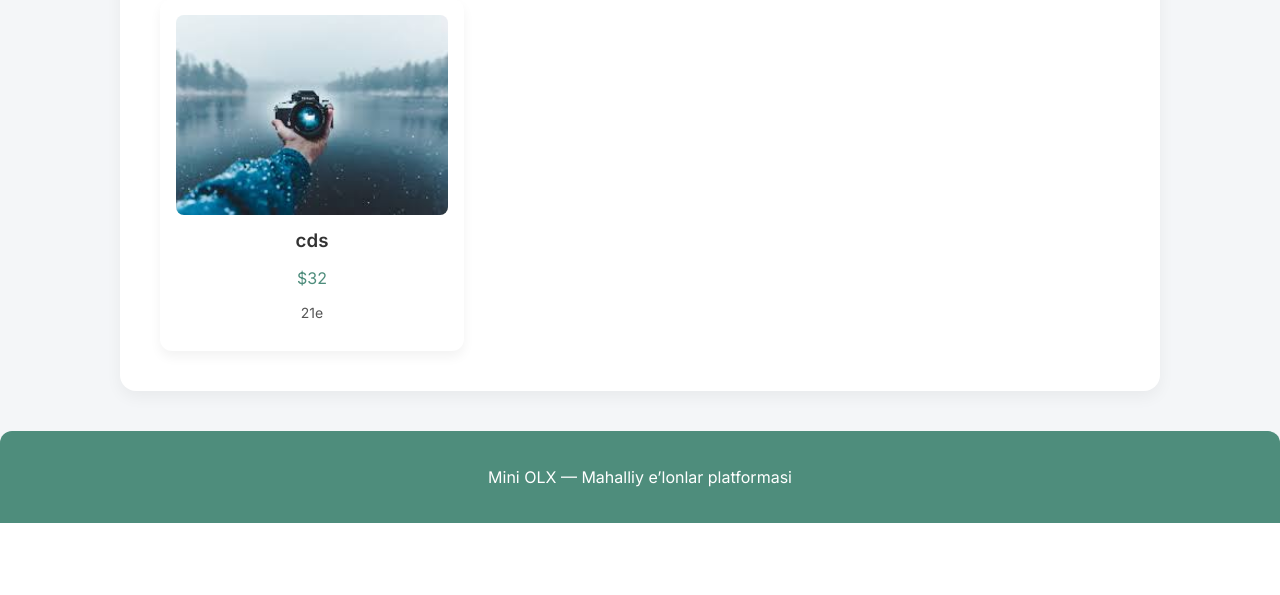
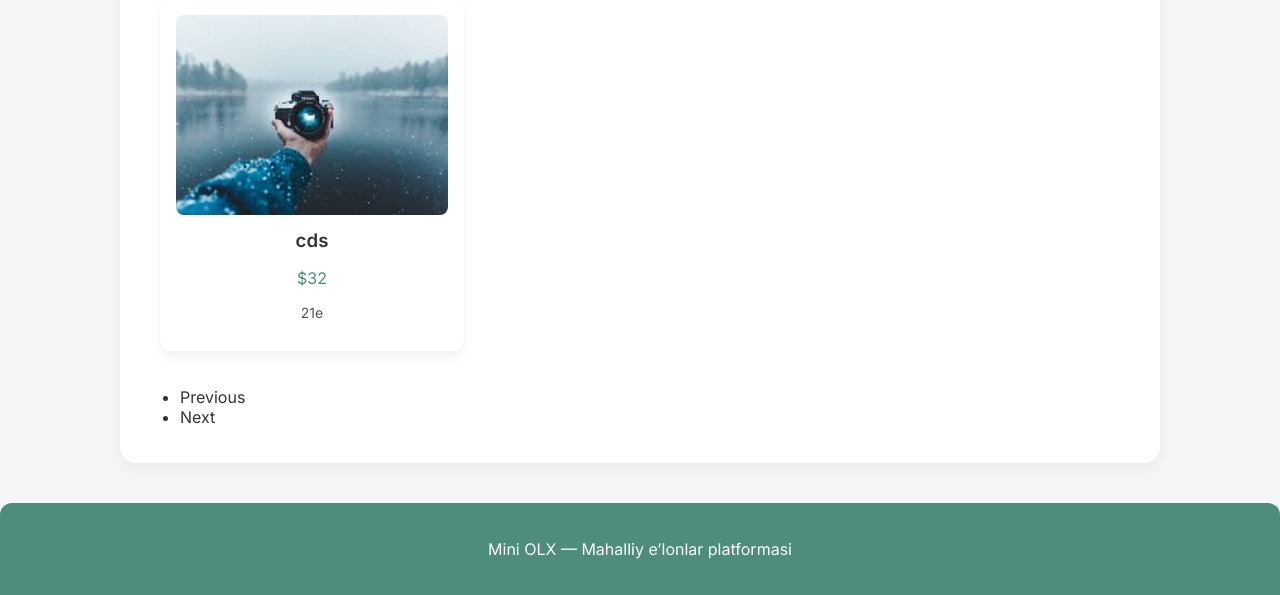
Before and after one commit to BotirovTohir/olx_clone, a Django app: page /pro-list/ in a window 1280 px wide. Shown: the part 1090-1685 px from the top of the page. Before the commit the page ends 1613 px from the top, so only its background shows below. Run offline with Django 5.2, Linux system fonts and the light colour scheme; data comes from the database, SQL or seed files in the repository; both versions use the stored data as it was after the commit.

Commit message:
O'zgartirishlar kiritildi

```diff
--- a/page/views.py
+++ b/page/views.py
@@ -1,5 +1,7 @@
+from django.core.paginator import Paginator
 from django.db.models import Q
 from django.shortcuts import render, redirect
+from django.template.context_processors import request
 
 from page.forms import CategoryForm, ProductForm
 from page.models import Category, Product
@@ -22,7 +24,18 @@
             Q(description__icontains=query) |
             Q(price__icontains=query)
         )
+    else:
+        results = Product.objects.all()
     return render(request, 'products/product_list.html', {'products': results, 'query': query})
+
+
+    paginator = Paginator(results, 6)
+    page = request.GET.get("page")
+    page_data = paginator.get_page(page)
+    return render(request, 'products/product_list.html', {
+        'results': page_data,
+        'query': query
+    })
 
 
 def register(request):
@@ -111,8 +124,3 @@
     else:
         form = ProductForm(instance=product)
     return render(request, 'products/product_form.html', {'form': form})
-
-
-
-def get_non(request):
-    return render(request, 'products/product_form.html', {'form': form})
--- a/templates/products/category.html
+++ b/templates/products/category.html
@@ -17,4 +17,6 @@
         {% endfor %}
     </div>
 </div>
+
+
 {% endblock %}
--- /dev/null
+++ b/templates/products/pagination.html
@@ -0,0 +1,38 @@
+<nav aria-label="Page navigation">
+  <ul class="pagination justify-content-center mt-4">
+    <!-- Previous -->
+    {% if results.has_previous %}
+      <li class="page-item">
+        <a class="page-link" href="?q={{ query }}&page={{ results.previous_page_number }}">Previous</a>
+      </li>
+    {% else %}
+      <li class="page-item disabled">
+        <span class="page-link">Previous</span>
+      </li>
+    {% endif %}
+
+    <!-- Page Numbers -->
+    {% for num in results.paginator.page_range %}
+      {% if num == results.number %}
+        <li class="page-item active" aria-current="page">
+          <span class="page-link">{{ num }}</span>
+        </li>
+      {% else %}
+        <li class="page-item">
+          <a class="page-link" href="?q={{ query }}&page={{ num }}">{{ num }}</a>
+        </li>
+      {% endif %}
+    {% endfor %}
+
+    <!-- Next -->
+    {% if results.has_next %}
+      <li class="page-item">
+        <a class="page-link" href="?q={{ query }}&page={{ results.next_page_number }}">Next</a>
+      </li>
+    {% else %}
+      <li class="page-item disabled">
+        <span class="page-link">Next</span>
+      </li>
+    {% endif %}
+  </ul>
+</nav>
--- a/templates/products/product_list.html
+++ b/templates/products/product_list.html
@@ -23,4 +23,6 @@
         <p style="text-align: center; color: #888; margin-top: 40px;">Natija topilmadi. Boshqa so‘z bilan urinib ko‘ring.</p>
     {% endif %}
 </div>
+
+{% include 'products/pagination.html'%}
 {% endblock %}
```
Also changed, not shown: db.sqlite3, media/products/image_9zh3soq.jpeg (added), media/products/image_kjCRTsK.jpeg (added), media/products/image_rrPpSnq.jpeg (added), media/products/image_s6cFJCL.jpeg (added).
